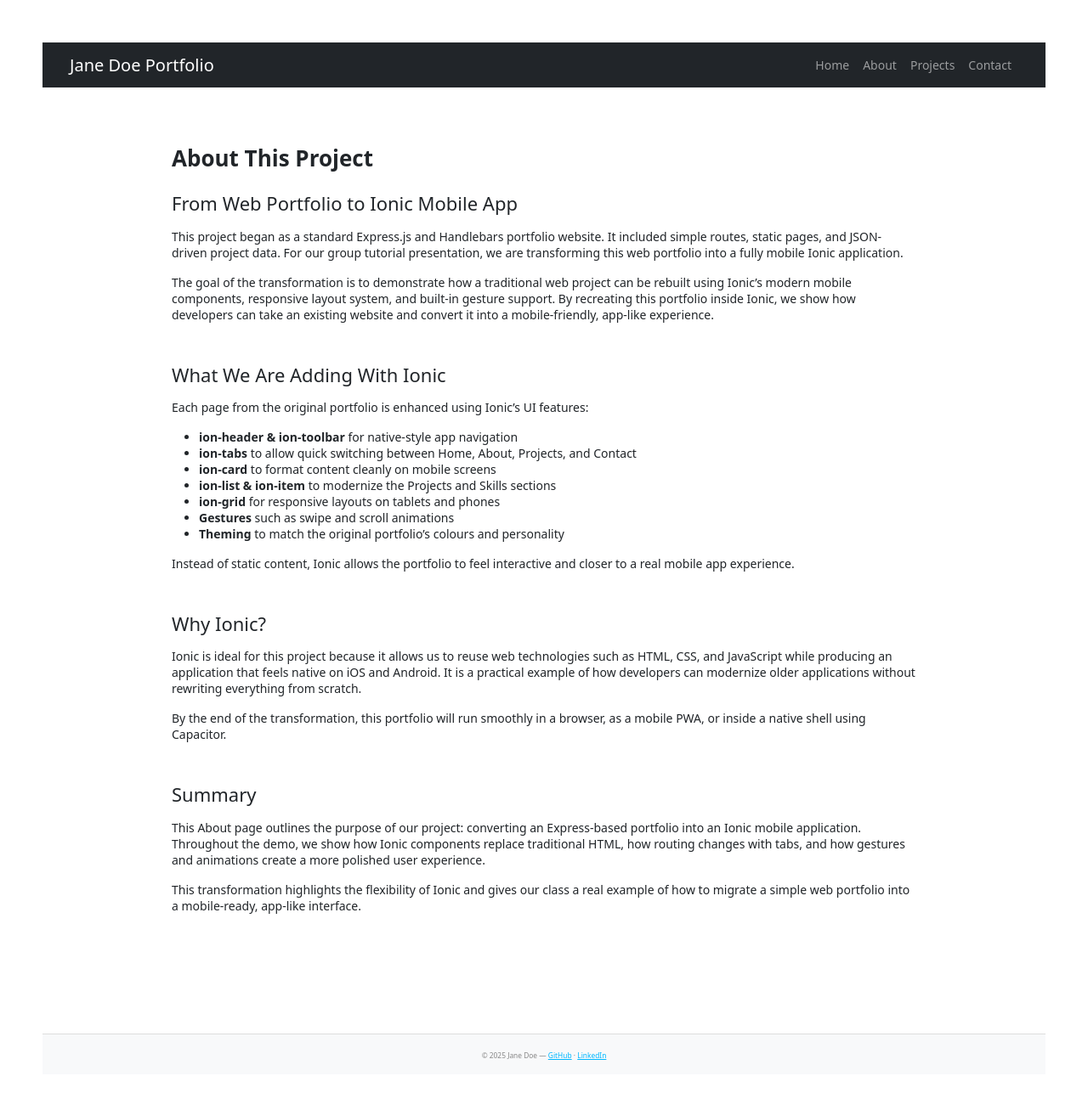
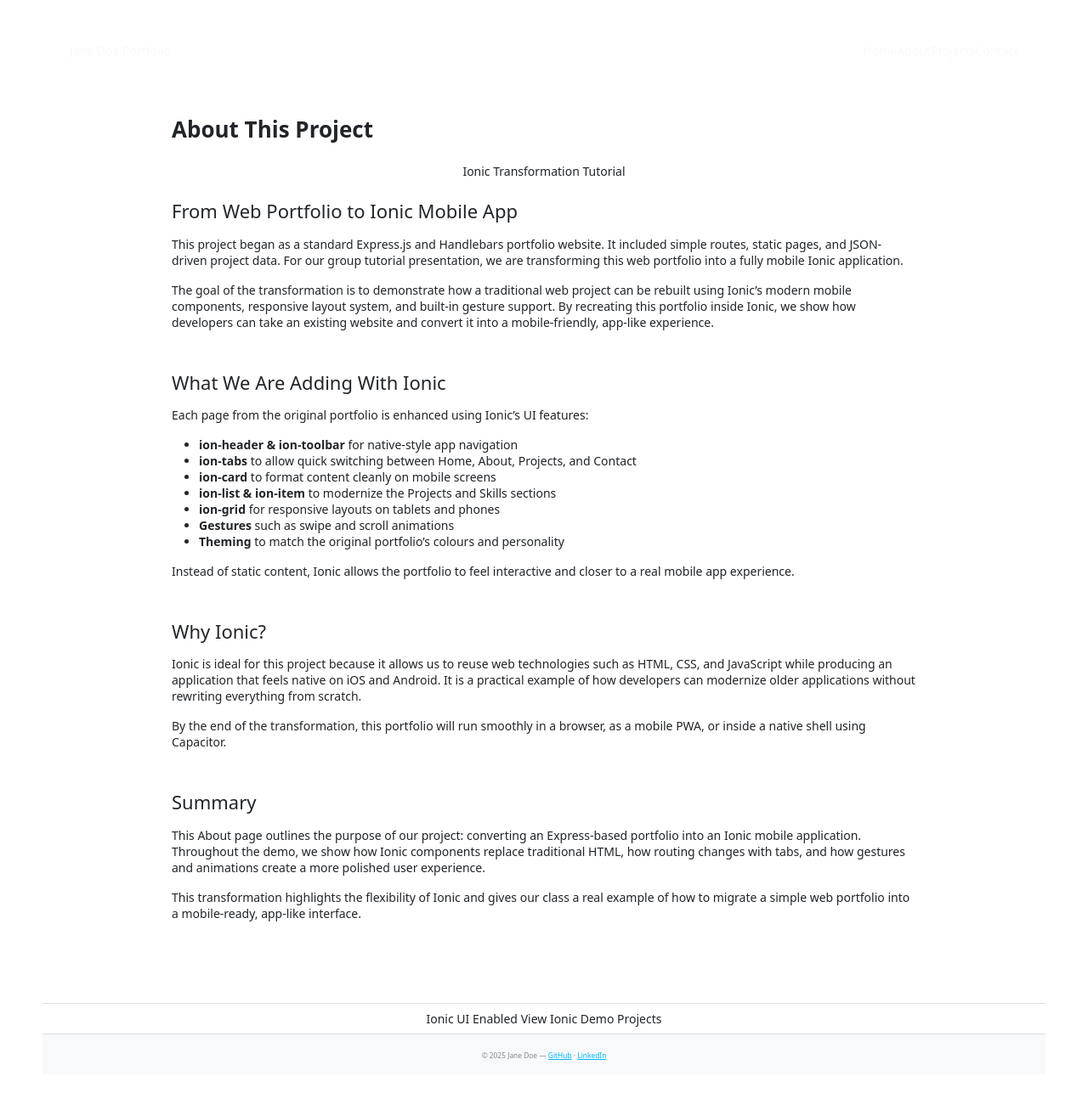
Before and after one commit to mariammueenie/COMP2068-IONIC, a Node server app: page /about/ in a window 1280 px wide. Shown: the top 1287 px of the page at 85% size. Run offline with Node 20, Linux system fonts and the light colour scheme; some libraries are stand-ins or nearby versions.

Commit message:
Add Ionic components and styles for improved UI and navigation

```diff
--- a/Portfolio/public/stylesheets/style.css
+++ b/Portfolio/public/stylesheets/style.css
@@ -2,6 +2,10 @@
   padding: 50px;
   font: 14px "Lucida Grande", Helvetica, Arial, sans-serif;
 }
+/*added styles for ionic integration and scrolling*/
+html, body { height: auto; min-height: 100vh; overflow-y: auto !important;}
+
+ion-header { position: relative; z-index: 1000;}
 
 a {
   color: #00B7FF;
@@ -17,3 +21,5 @@
   --background: #0d6efd; /* Bootstrap primary color */
   --color: #ffffff;
 }
+/* Let content (like the Bootstrap dropdown) overflow below the Ionic toolbar */
+ion-toolbar { overflow: visible;}
--- a/Portfolio/views/about.hbs
+++ b/Portfolio/views/about.hbs
@@ -5,11 +5,20 @@
 --}}
 <h1 class="mb-4">About This Project</h1>
 
+{{!-- Small Ionic chip to highlight the tutorial --}}
+<section class="mb-4 text-center">
+  <ion-chip color="primary">
+    <ion-label>Ionic Transformation Tutorial</ion-label>
+  </ion-chip>
+</section>
+
 {{!--
   SECTION 1: Introduction
   Explains what the original project was (web portfolio)and introduces the transformation to Ionic.
 --}}
 <section class="mb-5">
+  <ion-card class="mb-3">
+    <ion-card-content>
       <h3 class="mb-3">From Web Portfolio to Ionic Mobile App</h3>
       <p>
         This project began as a standard Express.js and Handlebars portfolio website.
@@ -25,22 +34,27 @@
         how developers can take an existing website and convert it into a mobile-friendly,
         app-like experience.
       </p>
+    </ion-card-content>
+  </ion-card>
 </section>
+
 {{!--
   SECTION 2: Ionic Features
   Lists exactly which Ionic components will be used when converting each part of the portfolio.
 --}}
 <section class="mb-5">
+  <ion-card class="mb-3">
+    <ion-card-content>
       <h3 class="mb-3">What We Are Adding With Ionic</h3>
       <p>
         Each page from the original portfolio is enhanced using Ionic’s UI features:
       </p>
 
       <ul>
-    <li><strong>ion-header & ion-toolbar</strong> for native-style app navigation</li>
+        <li><strong>ion-header &amp; ion-toolbar</strong> for native-style app navigation</li>
         <li><strong>ion-tabs</strong> to allow quick switching between Home, About, Projects, and Contact</li>
         <li><strong>ion-card</strong> to format content cleanly on mobile screens</li>
-    <li><strong>ion-list & ion-item</strong> to modernize the Projects and Skills sections</li>
+        <li><strong>ion-list &amp; ion-item</strong> to modernize the Projects and Skills sections</li>
         <li><strong>ion-grid</strong> for responsive layouts on tablets and phones</li>
         <li><strong>Gestures</strong> such as swipe and scroll animations</li>
         <li><strong>Theming</strong> to match the original portfolio’s colours and personality</li>
@@ -50,6 +64,8 @@
         Instead of static content, Ionic allows the portfolio to feel interactive and
         closer to a real mobile app experience.
       </p>
+    </ion-card-content>
+  </ion-card>
 </section>
 
 {{!--
@@ -57,6 +73,8 @@
   Explains the reasoning behind the transformation and how it benefits developers.
 --}}
 <section class="mb-5">
+  <ion-card class="mb-3">
+    <ion-card-content>
       <h3 class="mb-3">Why Ionic?</h3>
       <p>
         Ionic is ideal for this project because it allows us to reuse web technologies
@@ -69,13 +87,18 @@
         By the end of the transformation, this portfolio will run smoothly in a browser,
         as a mobile PWA, or inside a native shell using Capacitor.
       </p>
+    </ion-card-content>
+  </ion-card>
 </section>
+
 {{!--
   SECTION 4: Summary
   Wraps up the purpose of the page and gives a clear explanation for what the class will
   learn during the demonstration.
 --}}
 <section class="mb-5">
+  <ion-card class="mb-3">
+    <ion-card-content>
       <h3 class="mb-3">Summary</h3>
       <p>
         This About page outlines the purpose of our project: converting an Express-based
--- a/Portfolio/views/layout.hbs
+++ b/Portfolio/views/layout.hbs
@@ -1,4 +1,3 @@
-
 {{!-- TODO: Add Ionic components here (chips, cards, segments) --}}
 <!DOCTYPE html>
 <html>
@@ -22,30 +21,60 @@
     <!-- Custom site-wide styles -->
     <link rel="stylesheet" href="/stylesheets/style.css">
   </head>
+
   <body class="d-flex flex-column min-vh-100">
-    <!--
-      Main navigation bar:
-      - Links to each main page of the portfolio
-      - Uses Bootstrap for styling
-    -->
-    <nav class="navbar navbar-expand-lg navbar-dark bg-dark">
-      <div class="container">
-        <!-- Brand text: this is the site-wide "logo" -->
-        <a class="navbar-brand" href="/">Jane Doe Portfolio</a>
-        <button class="navbar-toggler" type="button" data-bs-toggle="collapse" data-bs-target="#nav"
-          aria-controls="nav" aria-expanded="false" aria-label="Toggle nav">
-          <span class="navbar-toggler-icon"></span>
-        </button>
-        <div id="nav" class="collapse navbar-collapse">
-          <ul class="navbar-nav ms-auto">
-            <li class="nav-item"><a class="nav-link" href="/">Home</a></li>
-            <li class="nav-item"><a class="nav-link" href="/about">About</a></li>
-            <li class="nav-item"><a class="nav-link" href="/projects">Projects</a></li>
-            <li class="nav-item"><a class="nav-link" href="/contact">Contact</a></li>
+
+    <!-- Ionic header with desktop nav -->
+    <ion-header>
+      <ion-toolbar color="dark">
+        <div class="container d-flex align-items-center justify-content-between">
+          <!-- Brand / title -->
+          <ion-title class="m-0">
+            <a class="navbar-brand text-light text-decoration-none" href="/">
+              Jane Doe Portfolio
+            </a>
+          </ion-title>
+
+          <!-- Desktop / tablet nav: visible md and up -->
+          <ion-buttons slot="end" class="d-none d-md-flex flex-wrap justify-content-end">
+            <ion-button fill="clear">
+              <a class="nav-link text-light" href="/">Home</a>
+            </ion-button>
+            <ion-button fill="clear">
+              <a class="nav-link text-light" href="/about">About</a>
+            </ion-button>
+            <ion-button fill="clear">
+              <a class="nav-link text-light" href="/projects">Projects</a>
+            </ion-button>
+            <ion-button fill="clear">
+              <a class="nav-link text-light" href="/contact">Contact</a>
+            </ion-button>
+          </ion-buttons>
+        </div>
+      </ion-toolbar>
+    </ion-header>
+
+    {{!-- Mobile nav dropdown: shown only on small screens, below the header --}}
+    <div class="bg-dark d-md-none">
+      <div class="container py-2 d-flex justify-content-end">
+        <div class="dropdown">
+          <button
+            class="btn btn-outline-light btn-sm dropdown-toggle"
+            type="button"
+            id="mobileNavDropdown"
+            data-bs-toggle="dropdown"
+            aria-expanded="false">
+            Menu
+          </button>
+          <ul class="dropdown-menu dropdown-menu-end" aria-labelledby="mobileNavDropdown">
+            <li><a class="dropdown-item" href="/">Home</a></li>
+            <li><a class="dropdown-item" href="/about">About</a></li>
+            <li><a class="dropdown-item" href="/projects">Projects</a></li>
+            <li><a class="dropdown-item" href="/contact">Contact</a></li>
           </ul>
         </div>
       </div>
-    </nav>
+    </div>
 
     <!--
       Main content area:
@@ -57,6 +86,18 @@
         {{{body}}}
       </div>
     </main>
+
+    <section class="py-2 border-top">
+      <div class="container text-center">
+        <ion-chip color="primary">
+          <ion-label>Ionic UI Enabled</ion-label>
+        </ion-chip>
+
+        <ion-button size="small" fill="outline" color="secondary" href="/projects">
+          View Ionic Demo Projects
+        </ion-button>
+      </div>
+    </section>
 
     <!--
       Footer:
```
Also changed, not shown: Portfolio/views/projects.hbs (+4 -4 lines). Lines whose indentation alone changed are shown as unchanged.
